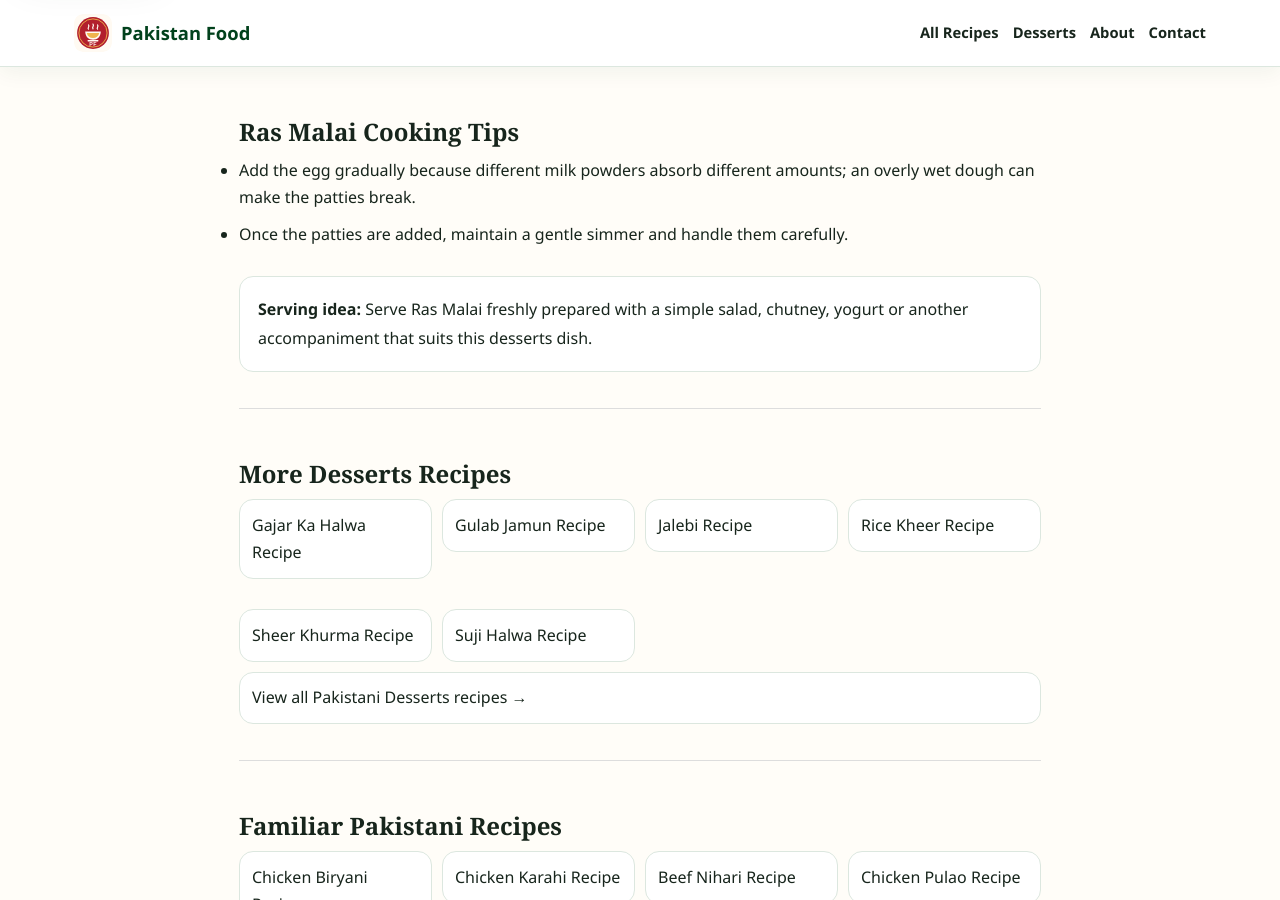
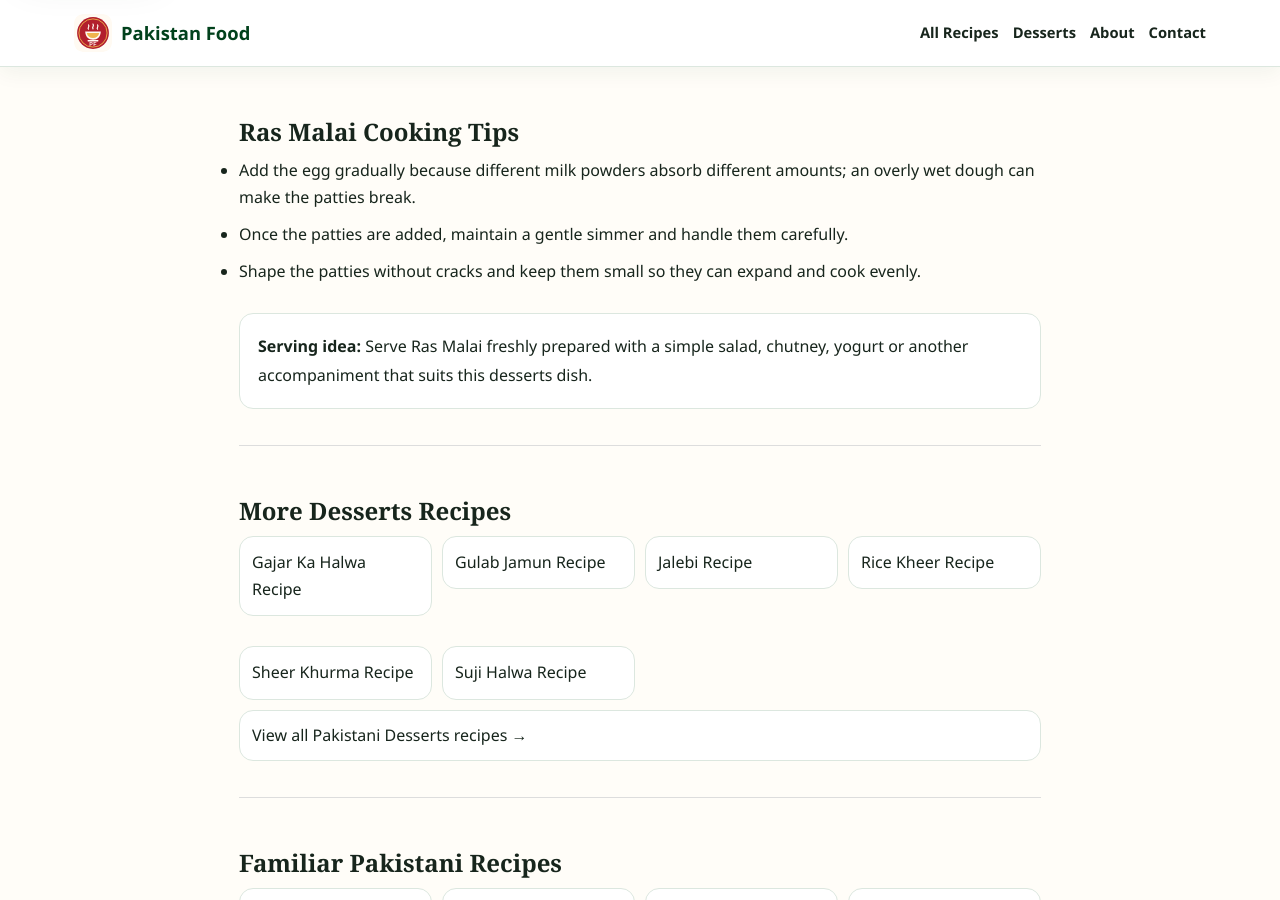
Before and after one commit to manazarali01-hub/pakistan-food, a Jekyll site: the page built from recipes/ras-malai.html, in a window 1280 px wide and 900 px high, scrolled down 2690 px. Built offline with Jekyll 4.4.1, drawn with Linux system fonts in a browser that asks for light colours.

Commit message:
Complete Ras Malai bilingual cooking tips

```diff
--- a/_data/bilingual/desserts.json
+++ b/_data/bilingual/desserts.json
@@ -164,7 +164,8 @@
     ],
     "tips_en": [
       "Add the egg gradually because different milk powders absorb different amounts; an overly wet dough can make the patties break.",
-      "Once the patties are added, maintain a gentle simmer and handle them carefully."
+      "Once the patties are added, maintain a gentle simmer and handle them carefully.",
+      "Shape the patties without cracks and keep them small so they can expand and cook evenly."
     ],
     "tips_ur": [
       "انڈا آہستہ آہستہ شامل کریں کیونکہ مختلف دودھ پاؤڈر مختلف مقدار جذب کرتے ہیں؛ بہت گیلا آٹا پیڑے توڑ سکتا ہے۔",
```
